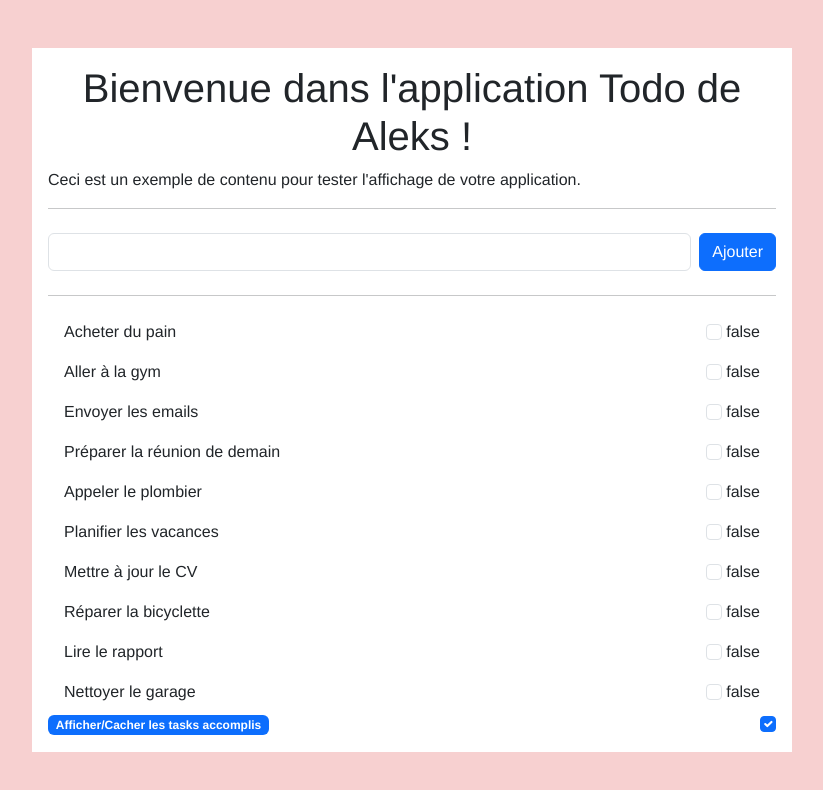
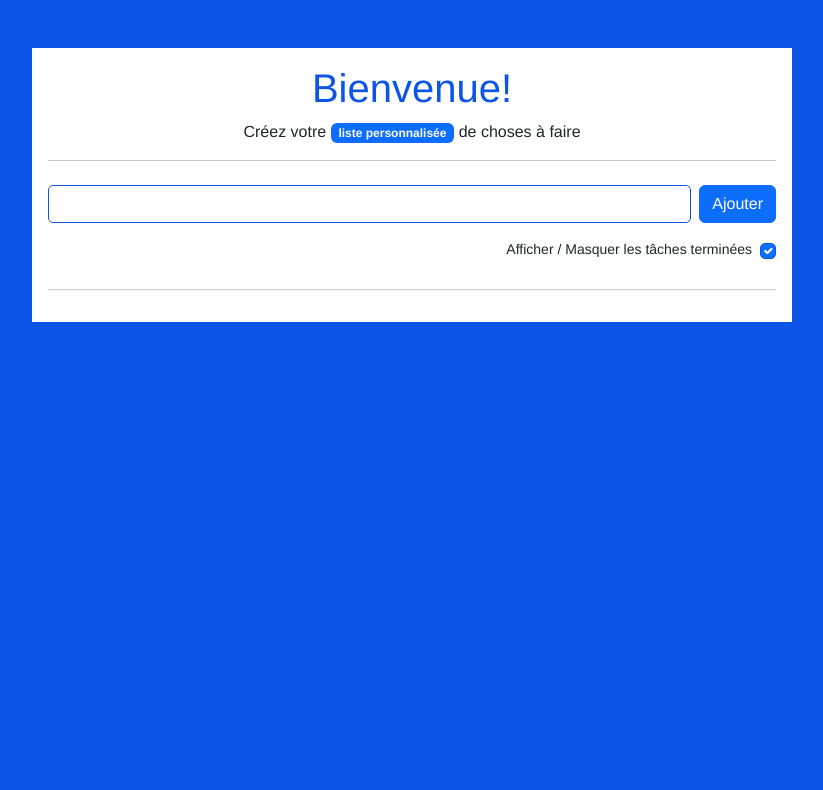
Before and after one commit to Aleks512/site-vue, a Vue app: page / in a window 1280 px wide. Shown: the top 790 px of the page, without its empty margins (228-1051 px from the left). Built offline with nearby package versions, Linux system fonts and the light colour scheme.

Commit message:
localStorage

```diff
--- a/src/App.vue
+++ b/src/App.vue
@@ -3,30 +3,29 @@
     <div class="container mt-5">
       <div class="row justify-content-md-center">
         <div class="col-md-8 bg-white p-3">
-          <h1 class="text-center">Bienvenue dans l'application Todo de {{ name }} !</h1>
-          <p>Ceci est un exemple de contenu pour tester l'affichage de votre application.</p>
+          <h1 class="text-center">Bienvenue!</h1>
+          <p class="text-center"> Créez votre <span class="badge bg-primary">liste personnalisée</span> de choses à
+            faire</p>
           <hr>
 
-          <!-- Modifications -->
+          <!-- Button Ajouter-->
           <div class="d-flex align-items-center py-2">
-            <input v-model="newItemText" class="form-control flex-grow-1">
+            <input v-model="newItemText" class="borders form-control flex-grow-1">
             <button class="btn btn-primary ms-2" v-on:click="addNewToDO">Ajouter</button>
           </div>
 
+          <div class="d-flex justify-content-end py-2">
+            <label class="form-check ms-2 small">Afficher / Masquer les tâches terminées</label>
+            <input type="checkbox" v-model="hide" class="borders form-check-input ms-2">
+          </div>
+
           <hr>
-          <div class="d-flex align-items-center justify-content-between px-3 py-2" v-for="t in hiddentasks" :key="t.task">
+          <div class="d-flex align-items-center justify-content-between  py-1" v-for="t in hiddentasks" :key="t.task">
             <div>{{ t.task }}</div>
             <div>
-              <input type="checkbox" v-model="t.completed" class="form-check-input" />
-              {{ t.completed }}
+              <input type="checkbox" v-model="t.completed" class="borders form-check-input" />
+
             </div>
-
-          </div>
-          <div class="d-flex flex-row-reverse justify-content-between">
-
-            <input type="checkbox" v-model="hide" class="form-check-input">
-            <label><span class="badge bg-primary">Afficher/Cacher les tasks accomplis</span> </label>
-
 
           </div>
 
@@ -43,24 +42,29 @@ export default {
   data() {
     return {
       name: 'Aleks',
-      tasks: [
-        { "task": "Acheter du pain", "completed": false },
-        { "task": "Aller à la gym", "completed": false },
-        { "task": "Envoyer les emails", "completed": false },
-        { "task": "Préparer la réunion de demain", "completed": false },
-        { "task": "Appeler le plombier", "completed": false },
-        { "task": "Planifier les vacances", "completed": false },
-        { "task": "Mettre à jour le CV", "completed": false },
-        { "task": "Réparer la bicyclette", "completed": false },
-        { "task": "Lire le rapport", "completed": false },
-        { "task": "Nettoyer le garage", "completed": false }
-      ],
-      hide: true
+      tasks: [],
+      hide: true,
+      newItemText: ''
     };
   },
   computed: {
     hiddentasks() {
-      return this.hide ? this.tasks.filter(t => !t.completed) : this.tasks
+      return this.hide ? this.tasks.filter(t => !t.completed) : this.tasks;
+    }
+  },
+  methods: {
+    addNewToDO() {
+      if (this.newItemText.trim()) {
+        this.tasks.push({ task: this.newItemText, completed: false });
+        localStorage.setItem('tasksList', JSON.stringify(this.tasks));
+        this.newItemText = '';
+      }
+    }
+  },
+  created() {
+    let data = localStorage.getItem('tasksList');
+    if (data) {
+      this.tasks = JSON.parse(data);
     }
   }
 };
@@ -68,8 +72,18 @@ export default {
 
 <style>
 html body {
-  background-color: rgb(247, 208, 208);
+  background-color: rgb(12, 85, 231);
+
   margin: 0;
   font-family: Avenir, Helvetica, Arial, sans-serif;
 }
+
+h1 {
+  color: rgb(12, 85, 231) !important;
+}
+
+.borders {
+  border: 0.2px solid rgb(12, 85, 231) !important;
+  border-radius: 5px !important;
+}
 </style>
```
